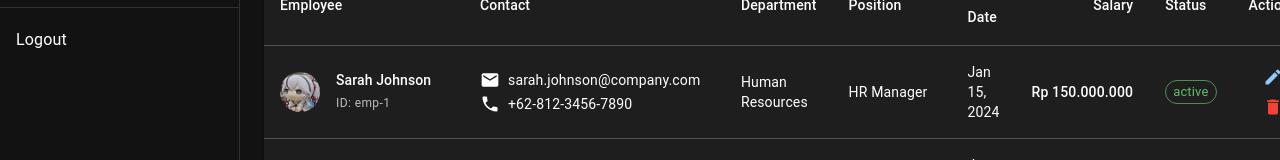
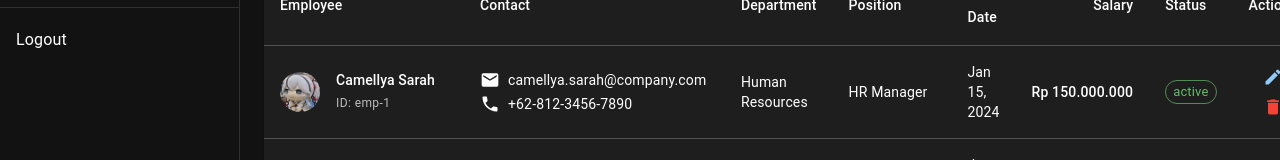
Before and after one commit to rama4zis/hr-management, a Next.js app in the folder client/: page /employees in a window 1280 px wide. Shown: the part 305-465 px from the top of the page. Built offline with nearby package versions, Linux system fonts and the light colour scheme.

Commit message:
feat: update dummy employee data with new name and email for consistency

```diff
--- a/client/data/dummyEmployees.ts
+++ b/client/data/dummyEmployees.ts
@@ -3,9 +3,9 @@ import { Employee } from '@/model/Employee';
 export const dummyEmployees: Employee[] = [
   {
     id: 'emp-1',
-    firstName: 'Sarah',
-    lastName: 'Johnson',
-    email: 'sarah.johnson@company.com',
+    firstName: 'Camellya',
+    lastName: 'Sarah',
+    email: 'camellya.sarah@company.com',
     phone: '+62-812-3456-7890',
     departmentId: 'dept-1',
     positionId: 'pos-1',
```
